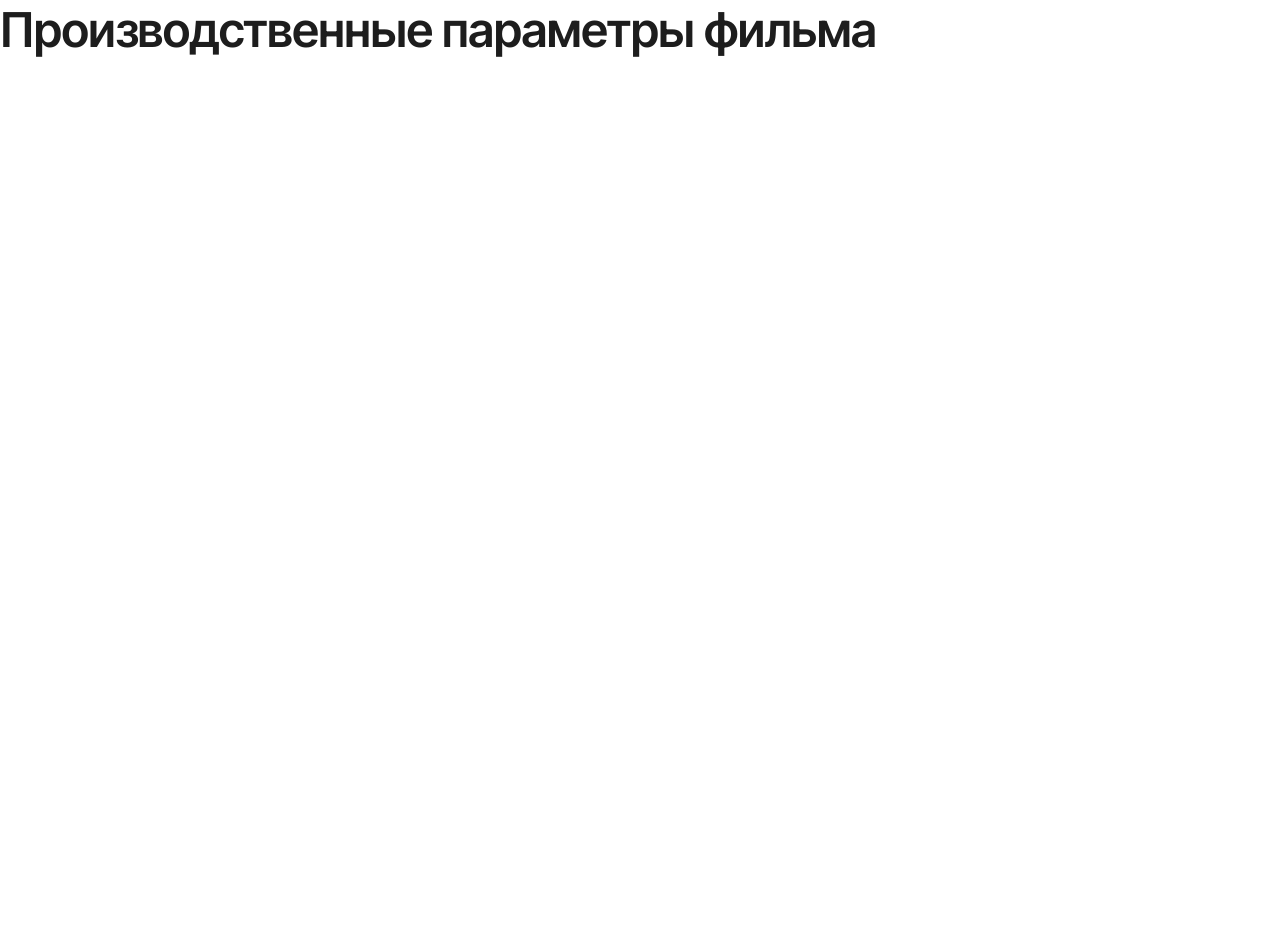
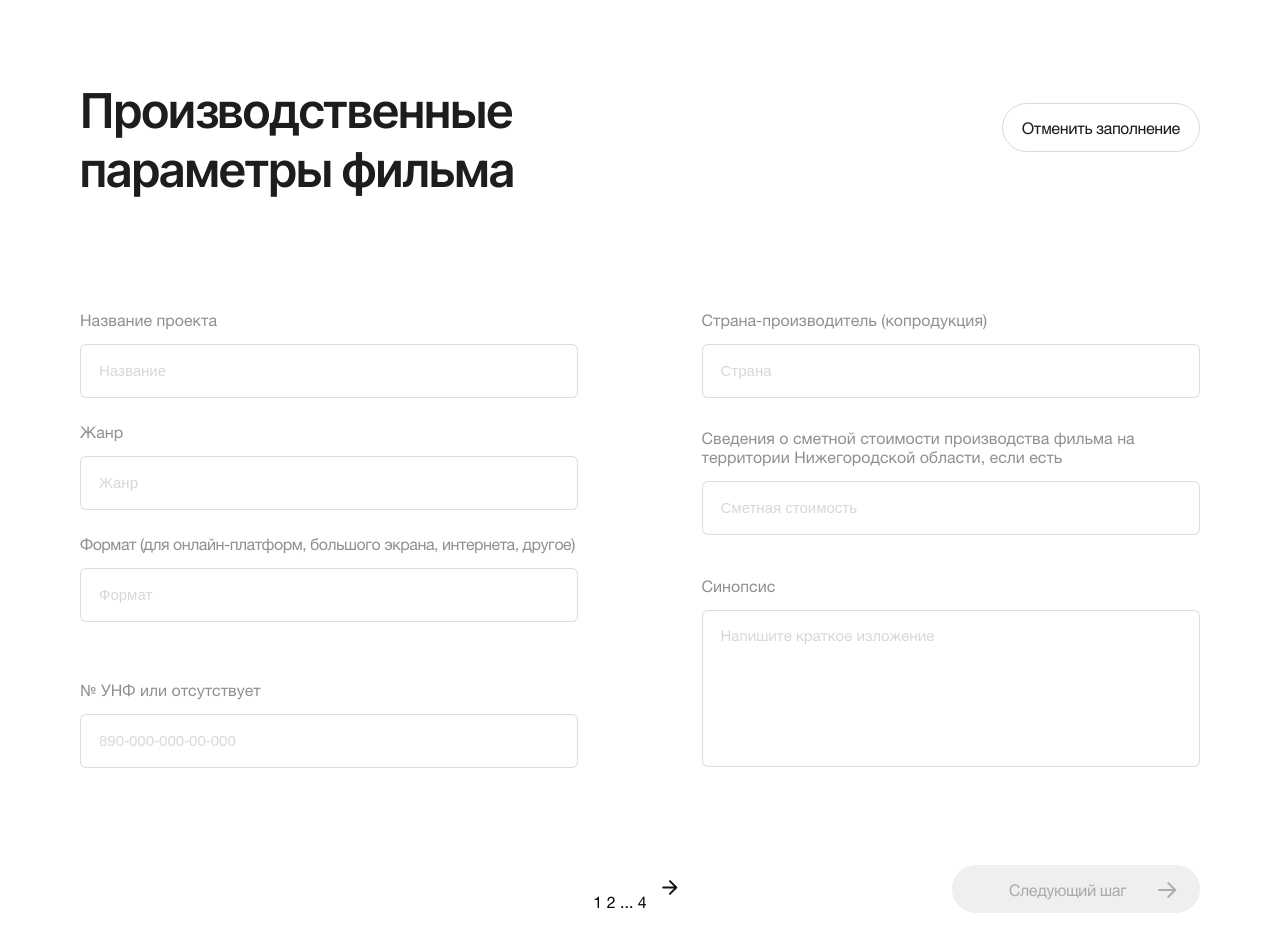
Before and after one commit to Alex-Viet/movie-production-params, a Next.js app: page / in a window 1280 px wide. Shown: the top 952 px of the page. Before the commit the page ends 800 px from the top, so only its background shows below. Built offline with nearby package versions, Linux system fonts and the light colour scheme.

Commit message:
Верстка формы готова

```diff
--- a/src/app/page.module.scss
+++ b/src/app/page.module.scss
@@ -1,6 +1,161 @@
+@import './styles/variables.scss';
+
+.main {
+  max-width: 1920px;
+  margin: 0 auto;
+  padding: 81px 10px 120px;
+  display: flex;
+  flex-direction: column;
+  align-items: center;
+}
+
+.form {
+  max-width: 1120px;
+}
+
+.titleContainer {
+  display: flex;
+  align-items: flex-start;
+  justify-content: space-between;
+  margin-bottom: 112px;
+}
+
 .title {
+  max-width: 498px;
   font-family: var(--font-interTight-semiBold);
   font-size: 48px;
   letter-spacing: -0.01em;
-  color: #1d1d1d;
+  color: $secodnary-color;
 }
+
+.cancelBtnContainer {
+  margin-top: 22px;
+}
+
+.button {
+  font-size: 16px;
+  letter-spacing: -0.03em;
+  text-align: center;
+  color: $secodnary-color;
+  border: 1px solid rgba(18, 19, 19, 0.16);
+  border-radius: 41px;
+  padding: 14px 19px;
+  background: transparent;
+
+  &:disabled {
+    border: none;
+    cursor: no-drop;
+    color: #acacac;
+    background: #efefef;
+  }
+}
+
+.formContainer {
+  display: grid;
+  grid-template-columns: 1fr 1fr;
+  gap: 0 123px;
+
+  label {
+    font-size: 16px;
+    line-height: 119%;
+    opacity: 0.7;
+    margin: 0 0 25px;
+    color: $primary-color;
+
+    &:nth-child(4) {
+      margin-top: 6px;
+    }
+
+    // &:last-of-type input {
+    //   margin: 14px 0 0;
+    // }
+  }
+
+  input {
+    width: 498px;
+    height: 54px;
+    border: 1px solid rgba(0, 0, 0, 0.19);
+    border-radius: 6px;
+    display: block;
+    margin: 14px 0 0;
+    padding: 18px;
+
+    &::placeholder {
+      font-size: 15px;
+      opacity: 0.4;
+    }
+  }
+}
+
+.inputContainer {
+  grid-row: span 3;
+  display: flex;
+  flex-direction: column;
+
+  label {
+    &:last-of-type {
+      margin: 0;
+    }
+  }
+
+  label:nth-child(2) {
+    letter-spacing: -0.03em;
+    margin: 0 0 59px;
+  }
+}
+
+.textareaContainer {
+  grid-row: span 2;
+  align-self: flex-end;
+  margin-top: 17px;
+
+  textarea {
+    width: 498px;
+    height: 157px;
+    border: 1px solid rgba(0, 0, 0, 0.19);
+    border-radius: 6px;
+    margin: 14px 0 0;
+    padding: 16px 18px;
+    resize: none;
+
+    &::placeholder {
+      font-size: 15px;
+      opacity: 0.4;
+    }
+  }
+}
+
+.bottomContainer {
+  display: flex;
+  justify-content: flex-end;
+  position: relative;
+  margin-top: 94px;
+}
+
+.pagination {
+  position: absolute;
+  top: 50%;
+  left: 50%;
+  transform: translate(-50%, -50%);
+}
+
+.confirmButton {
+  width: 248px;
+  height: 48px;
+  padding-left: 57px;
+  align-self: flex-end;
+  display: flex;
+  align-items: center;
+  position: relative;
+
+  svg {
+    stroke: $secodnary-color;
+    position: absolute;
+    top: 17px;
+    right: 23px;
+  }
+
+  &:disabled svg {
+    stroke: #acacac;
+  }
+}
--- a/src/app/page.tsx
+++ b/src/app/page.tsx
@@ -2,10 +2,116 @@ import styles from './page.module.scss';
 
 export default function Home() {
   return (
-    <main>
-      <div className="titleContainer">
-        <h1 className={styles.title}>Производственные параметры фильма</h1>
-      </div>
+    <main className={styles.main}>
+      <form className={styles.form} action="#">
+        <div className={styles.titleContainer}>
+          <h1 className={styles.title}>Производственные параметры фильма</h1>
+          <div className={styles.cancelBtnContainer}>
+            <button className={styles.button}>Отменить заполнение</button>
+          </div>
+        </div>
+        <div className={styles.formContainer}>
+          <label>
+            Название проекта
+            <input
+              type="text"
+              name="projectName"
+              placeholder="Название"
+              required
+            />
+          </label>
+          <label>
+            Страна-производитель (копродукция)
+            <input
+              name="country"
+              placeholder="Страна"
+              required
+            ></input>
+          </label>
+          <div className={styles.inputContainer}>
+            <label>
+              Жанр
+              <input
+                name="genre"
+                placeholder="Жанр"
+                required
+              />
+            </label>
+            <label>
+              Формат (для онлайн-платформ, большого экрана, интернета, другое)
+              <input
+                name="format"
+                placeholder="Формат"
+                required
+              />
+            </label>
+            <label>
+              № УНФ или отсутствует
+              <input
+                type="text"
+                name="unpNumber"
+                pattern="\d{3}-\d{3}-\d{3}-\d{2}-\d{3}"
+                placeholder="890-000-000-00-000"
+              />
+            </label>
+          </div>
+          <label>
+            Сведения о сметной стоимости производства фильма на территории
+            Нижегородской области, если есть
+            <input
+              type="number"
+              name="budget"
+              placeholder="Сметная стоимость"
+            />
+          </label>
+          <div className={`${styles.textareaContainer} ${styles.row}`}>
+            <label>
+              Синопсис
+              <textarea
+                name="synopsis"
+                placeholder="Напишите краткое изложение"
+              />
+            </label>
+          </div>
+        </div>
+        <div className={styles.bottomContainer}>
+          <div className={styles.pagination}>
+            1 2 ... 4
+            <svg
+              width="40"
+              height="40"
+              viewBox="0 0 40 40"
+              fill="none"
+              xmlns="http://www.w3.org/2000/svg"
+            >
+              <path
+                d="M17 21C16.4477 21 16 20.5523 16 20C16 19.4477 16.4477 19 17 19L17 21ZM30.7071 19.2929C31.0976 19.6834 31.0976 20.3166 30.7071 20.7071L24.3431 27.0711C23.9526 27.4616 23.3195 27.4616 22.9289 27.0711C22.5384 26.6805 22.5384 26.0474 22.9289 25.6569L28.5858 20L22.9289 14.3431C22.5384 13.9526 22.5384 13.3195 22.9289 12.9289C23.3195 12.5384 23.9526 12.5384 24.3431 12.9289L30.7071 19.2929ZM17 19L30 19L30 21L17 21L17 19Z"
+                fill="#121212"
+              />
+            </svg>
+          </div>
+          <button
+            className={`${styles.button} ${styles.confirmButton}`}
+            disabled
+          >
+            Следующий шаг
+            <svg
+              width="19"
+              height="16"
+              viewBox="0 0 19 16"
+              fill="none"
+              xmlns="http://www.w3.org/2000/svg"
+            >
+              <path
+                d="M1.13385 7.99999L17.2294 7.99999M17.2294 7.99999L10.3313 1.11252M17.2294 7.99999L10.3313 14.8875"
+                strokeWidth="2"
+                strokeLinecap="round"
+                strokeLinejoin="round"
+              />
+            </svg>
+          </button>
+        </div>
+      </form>
     </main>
   );
 }
--- a/src/app/styles/globals.scss
+++ b/src/app/styles/globals.scss
@@ -1,3 +1,5 @@
+@import './variables.scss';
+
 * {
   margin: 0;
   padding: 0;
@@ -27,9 +29,14 @@ ol {
 }
 
 input,
-button {
+button,
+textarea {
   border: none;
   outline: none;
+}
+
+textarea {
+  font-family: var(--font-helvetica-neue-regular);
 }
 
 button {
--- /dev/null
+++ b/src/app/styles/variables.scss
@@ -0,0 +1,2 @@
+$primary-color: #616161;
+$secodnary-color: #1d1d1d;
```
